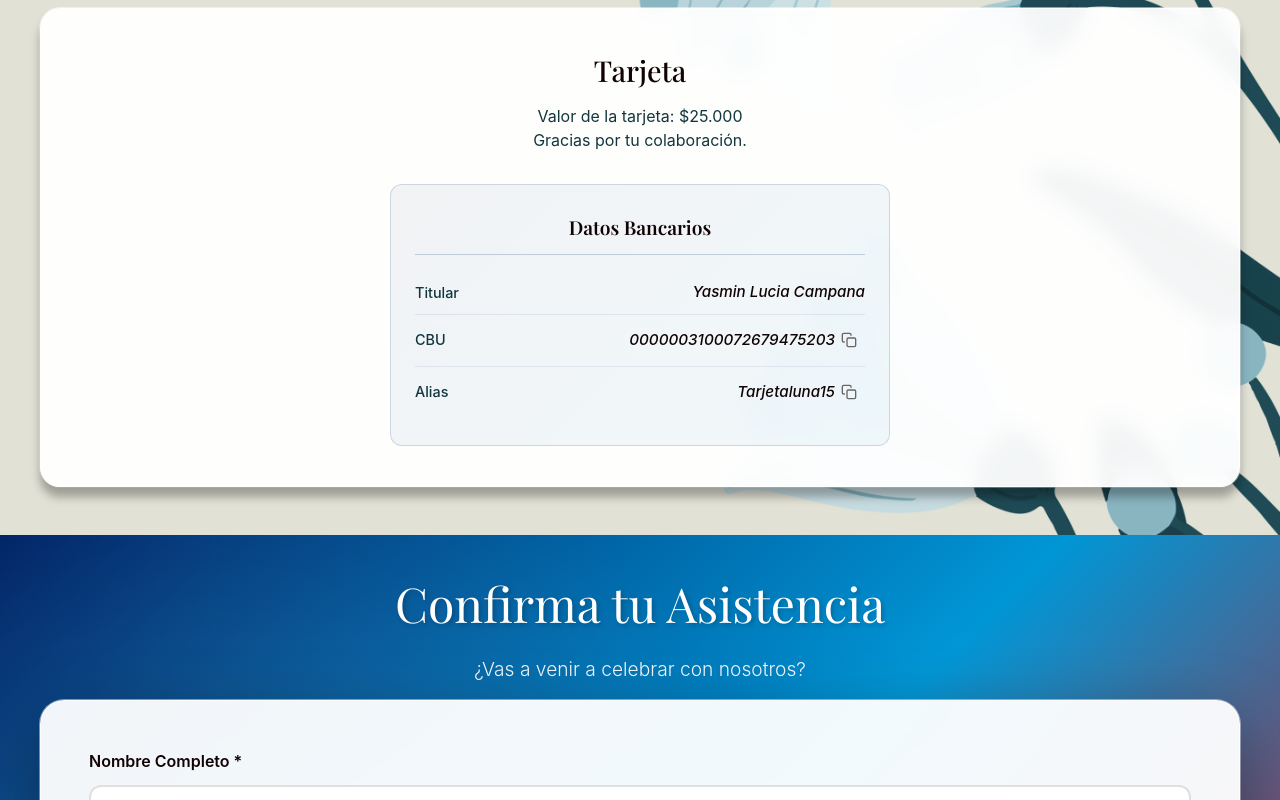
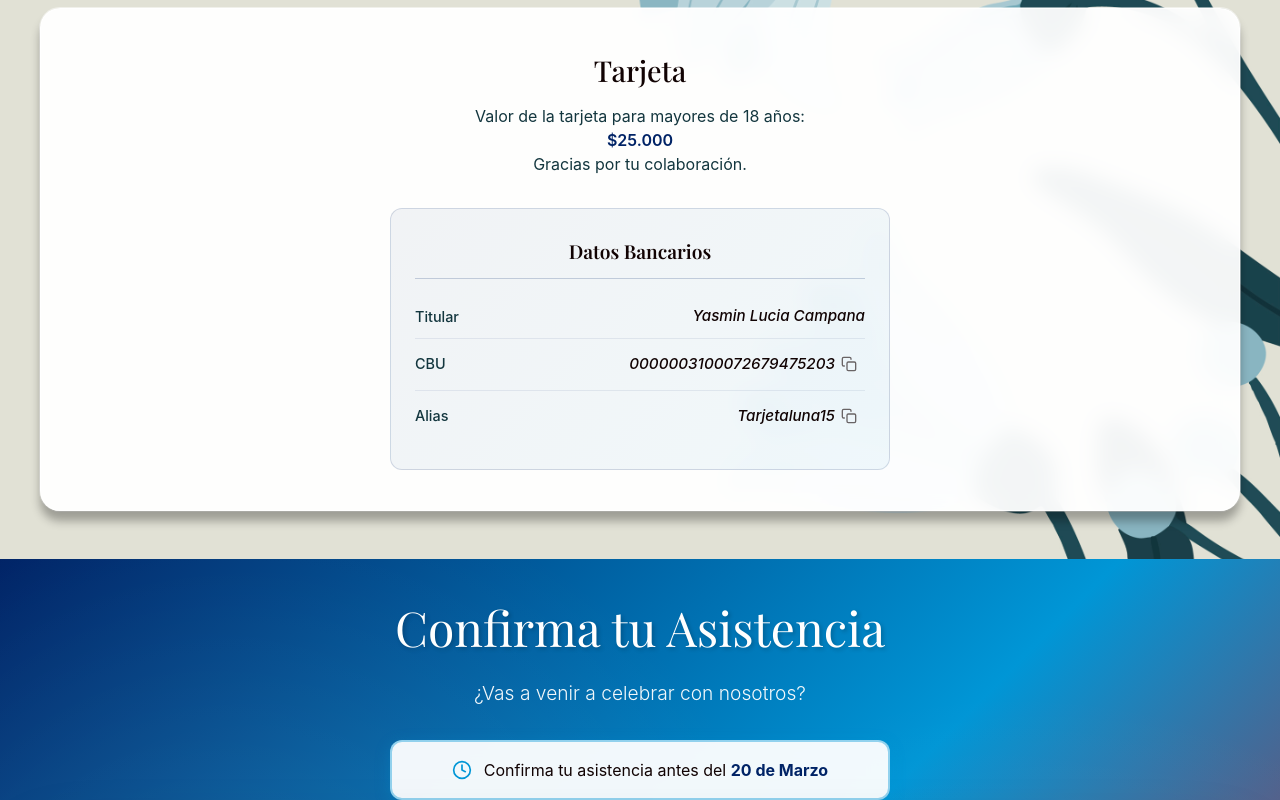
Before and after one commit to celesdv/luna, a React (Vite) app: page / in a window 1280 px wide. Shown: the part 2500-3300 px from the top of the page. Built offline with nearby package versions, Linux system fonts and the light colour scheme; a web font is replaced by a local one.

Commit message:
Add confirmation date

```diff
--- a/src/App.jsx
+++ b/src/App.jsx
@@ -37,6 +37,8 @@ function App() {
     name: "Luna",
     // Fecha del evento en formato ISO (YYYY-MM-DD) o Date string
     eventDate: "2026-03-27T21:00:00",
+    // Fecha límite para confirmar asistencia
+    rsvpDeadline: "20 de Marzo",
     date: "Viernes, 27 de Marzo",
     time: "21:00 hs",
     location: "María Victória, Salón de Eventos", // Nombre del salón
@@ -130,7 +132,10 @@ function App() {
           alias={eventData.alias}
         />
       )}
-      <RSVP contactPhone={eventData.contactPhone} />
+      <RSVP
+        contactPhone={eventData.contactPhone}
+        rsvpDeadline={eventData.rsvpDeadline}
+      />
       <GiftsMercadoPago alias={eventData.alias2} />
       <Playlist spotifyPlaylistUrl={eventData.spotifyPlaylistUrl} />
       <UploadPhotos uploadPhotosUrl={eventData.uploadPhotosUrl} />
--- a/src/components/Gifts.css
+++ b/src/components/Gifts.css
@@ -47,6 +47,14 @@
   max-width: 500px;
   margin-left: auto;
   margin-right: auto;
+}
+
+/* Precio destacado */
+.card-price {
+  display: inline-block;
+  font-size: 1rem;
+  font-weight: 600;
+  color: var(--color-primary);
 }
 
 .bank-info {
--- a/src/components/Gifts.jsx
+++ b/src/components/Gifts.jsx
@@ -12,7 +12,9 @@ function Gifts({ bankName = null, accountHolder = null, cbu = null, alias = null
     title: 'Tarjeta',
     subtitle: (
       <>
-        Valor de la tarjeta: $25.000
+        Valor de la tarjeta para mayores de 18 años:
+        <br />
+        <span className="card-price">$25.000</span>
         <br />
         Gracias por tu colaboración.
       </>
--- a/src/components/RSVP.css
+++ b/src/components/RSVP.css
@@ -40,9 +40,37 @@
 .rsvp-subtitle {
   text-align: center;
   font-size: 1.2rem;
-  margin-bottom: 1rem;
+  margin-bottom: 2rem;
   opacity: 0.95;
   font-weight: 300;
+}
+
+/* Aviso de fecha límite */
+.rsvp-deadline-notice {
+  display: flex;
+  align-items: center;
+  justify-content: center;
+  gap: 0.75rem;
+  padding: 1rem 1.5rem;
+  margin: 0 auto 2rem;
+  max-width: 500px;
+  background: rgba(255, 255, 255, 0.95);
+  backdrop-filter: blur(10px);
+  border-radius: 12px;
+  border: 2px solid color-mix(in srgb, var(--color-secondary) 40%, transparent);
+  box-shadow: 0 4px 15px color-mix(in srgb, var(--color-secondary) 30%, transparent);
+  color: var(--color-text-primary);
+  font-size: 1rem;
+}
+
+.rsvp-deadline-notice svg {
+  flex-shrink: 0;
+  color: var(--color-secondary);
+}
+
+.rsvp-deadline-notice strong {
+  color: var(--color-primary);
+  font-weight: 700;
 }
 
 .rsvp-form {
--- a/src/components/RSVP.jsx
+++ b/src/components/RSVP.jsx
@@ -2,7 +2,7 @@ import { useState } from 'react';
 import './RSVP.css';
 import { useScrollAnimation } from '../hooks/useScrollAnimation';
 
-function RSVP({ contactPhone = "+54 9 11 1234-5678" }) {
+function RSVP({ contactPhone = "+54 9 11 1234-5678", rsvpDeadline = null }) {
   const [formRef, formVisible] = useScrollAnimation();
   const [formData, setFormData] = useState({
     name: '',
@@ -89,6 +89,16 @@ function RSVP({ contactPhone = "+54 9 11 1234-5678" }) {
       <div className="container">
         <h2 className="section-title fade-down visible">Confirma tu Asistencia</h2>
         <p className="rsvp-subtitle">¿Vas a venir a celebrar con nosotros?</p>
+
+        {rsvpDeadline && (
+          <div className="rsvp-deadline-notice">
+            <svg width="20" height="20" viewBox="0 0 24 24" fill="none" stroke="currentColor" strokeWidth="2" strokeLinecap="round" strokeLinejoin="round">
+              <circle cx="12" cy="12" r="10"></circle>
+              <polyline points="12 6 12 12 16 14"></polyline>
+            </svg>
+            <span>Confirma tu asistencia antes del <strong>{rsvpDeadline}</strong></span>
+          </div>
+        )}
 
         {submitted ? (
           <div className="success-message">
```
